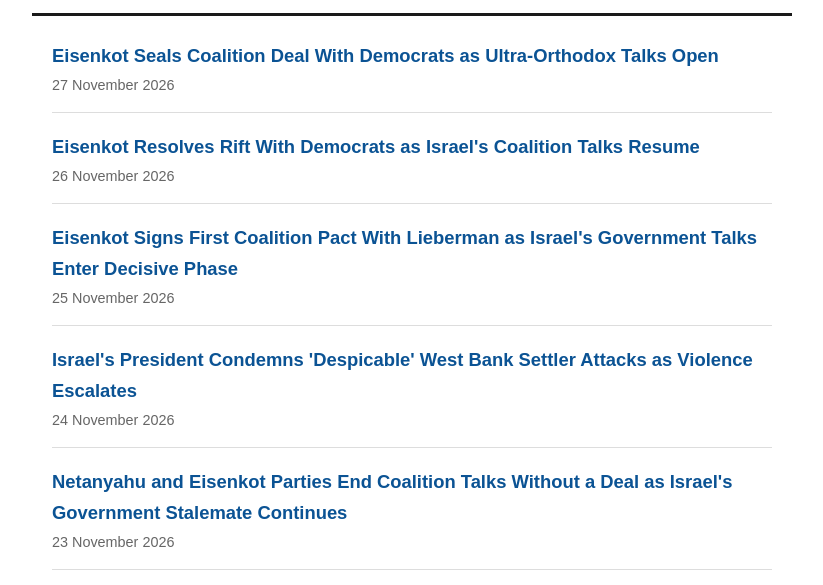
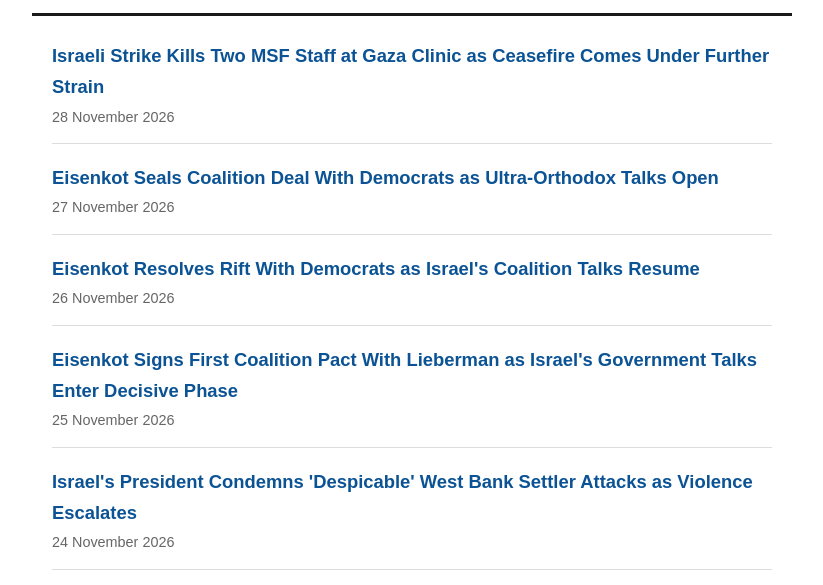
Before and after one commit to sultanmahmudsagor95/world-news-pulse, a plain HTML site: page index.html in a window 1280 px wide. Shown: the part 141-726 px from the top of the page, without its empty margins (228-1051 px from the left). Drawn offline with Linux system fonts and the light colour scheme.

Commit message:
Add 28 Nov MSF clinic strike post to index

```diff
--- a/index.html
+++ b/index.html
@@ -9,6 +9,7 @@
 <body>
 <header><h1>World News Pulse</h1><p class="tagline">World News Pulse brings you the latest verified news from America, Israel and Palestine — clear, factual and unbiased.</p></header>
 <main><ul class="post-list">
+<li><a href="posts/israeli-strike-kills-two-msf-staff-at.html">Israeli Strike Kills Two MSF Staff at Gaza Clinic as Ceasefire Comes Under Further Strain</a><span class="date">28 November 2026</span></li>
 <li><a href="posts/eisenkot-seals-coalition-deal-with.html">Eisenkot Seals Coalition Deal With Democrats as Ultra-Orthodox Talks Open</a><span class="date">27 November 2026</span></li>
 <li><a href="posts/eisenkot-resolves-rift-with-democrats.html">Eisenkot Resolves Rift With Democrats as Israel&#x27;s Coalition Talks Resume</a><span class="date">26 November 2026</span></li>
 <li><a href="posts/eisenkot-signs-first-coalition-pact.html">Eisenkot Signs First Coalition Pact With Lieberman as Israel&#x27;s Government Talks Enter Decisive Phase</a><span class="date">25 November 2026</span></li>
```
